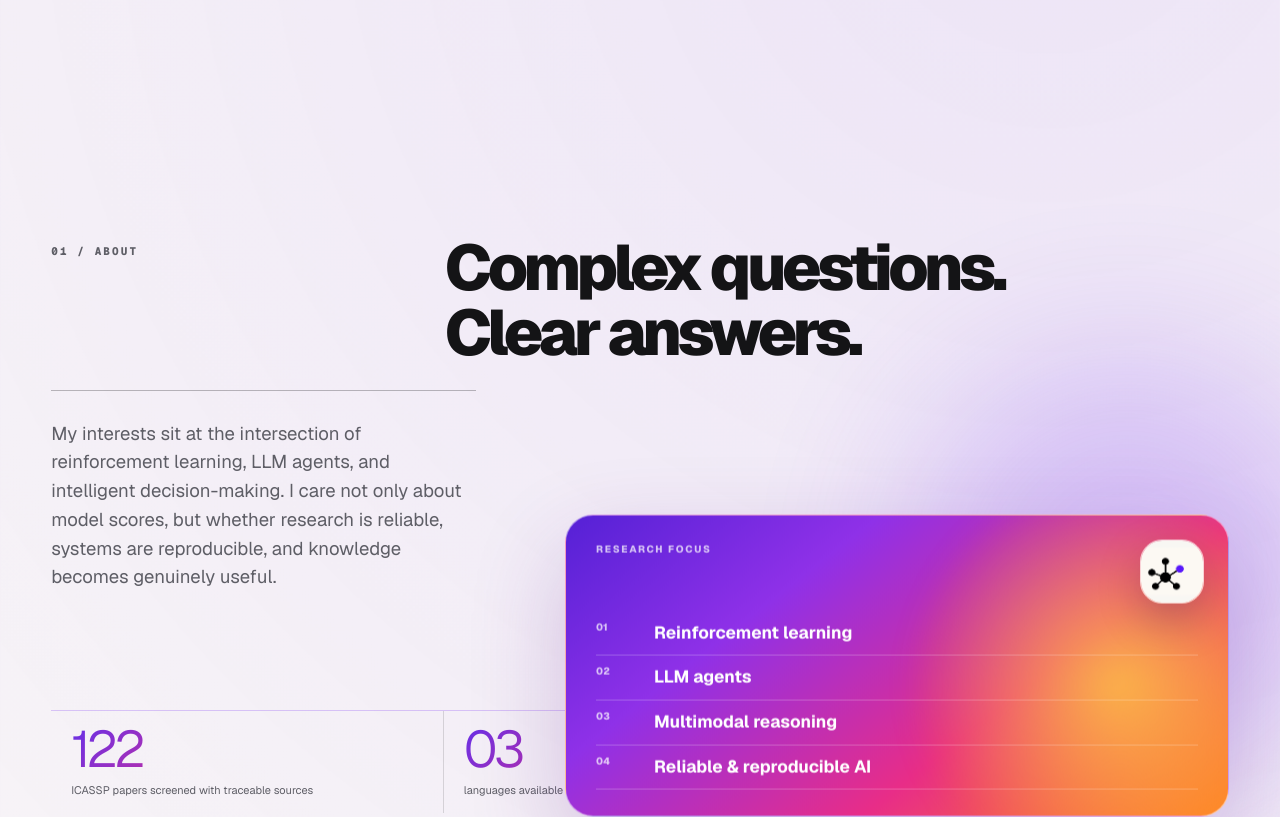
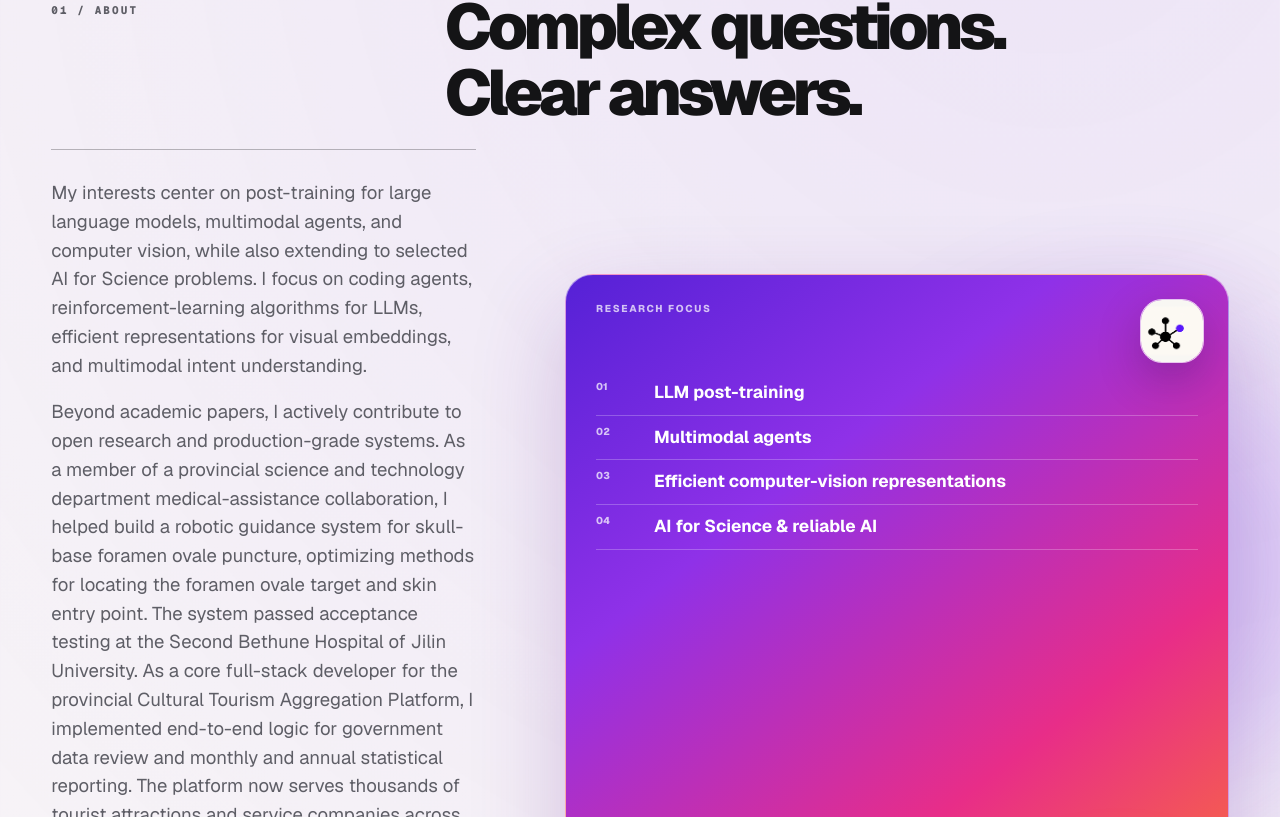
Before and after one commit to TechCloud-x/Qixiu-Li.github.io, a Next.js app: page / in a window 1280 px wide. Shown: the part 1103-1920 px from the top of the page. Built offline with nearby package versions, Linux system fonts and the light colour scheme.

Commit message:
Update about profile and research focus

```diff
--- a/app/globals.css
+++ b/app/globals.css
@@ -879,6 +879,10 @@ a:hover .link-icon {
   line-height: 1.55;
 }
 
+.about-copy p + p {
+  margin-top: 18px;
+}
+
 .focus-card {
   position: relative;
   min-height: 510px;
--- a/app/page.tsx
+++ b/app/page.tsx
@@ -82,13 +82,15 @@ const content = {
     scroll: "向下滚动",
     aboutKicker: "01 / 关于我",
     aboutTitle: "研究复杂问题，\n构建清晰答案。",
-    aboutBody:
-      "我的兴趣位于强化学习、大模型智能体与智能决策的交叉点。我关心的不只是模型能否得到高分，更关心研究是否可靠、系统是否可复现，以及知识能否被更多人真正使用。",
+    aboutBody: [
+      "我的兴趣围绕大模型后训练、多模态智能体与计算机视觉，同时也关注 AI4Science 相关工作。我重点关注 Coding Agent、大模型强化学习算法、视觉嵌入的高效表征与多模态意图理解。",
+      "除学术论文外，我也积极参与开源研究与产业级系统研发。作为省科技厅医疗辅助合作项目成员，我参与构建颅底卵圆孔穿刺引导辅助机器人系统，负责优化卵圆孔靶点和皮肤入针点定位方法；该项目已通过吉林大学白求恩第二医院验收。作为省级项目“文旅汇总平台”的核心全栈开发人员，我参与政府部门数据审核、月报与年报数据统计汇总等全栈代码逻辑编写；该项目目前服务吉林省数千家旅游景点和服务公司。我也曾获得舜宇企业奖学金、国家奖学金等荣誉。",
+    ],
     focusTitle: "研究方向",
-    focus: ["强化学习", "大模型智能体", "多模态推理", "可靠与可复现 AI"],
+    focus: ["大模型后训练", "多模态智能体", "计算机视觉高效表征", "AI4Science 与可靠 AI"],
     stats: [
-      ["122", "篇 ICASSP 论文完成可复核筛选"],
-      ["03", "种语言访问这份主页"],
+      ["10+", "发表、投稿顶级会议论文"],
+      ["5W+", "累计奖学金"],
       ["∞", "持续探索的开放问题"],
     ],
     projectsKicker: "02 / 精选项目",
@@ -260,13 +262,15 @@ const content = {
     scroll: "Scroll to explore",
     aboutKicker: "01 / ABOUT",
     aboutTitle: "Complex questions.\nClear answers.",
-    aboutBody:
-      "My interests sit at the intersection of reinforcement learning, LLM agents, and intelligent decision-making. I care not only about model scores, but whether research is reliable, systems are reproducible, and knowledge becomes genuinely useful.",
+    aboutBody: [
+      "My interests center on post-training for large language models, multimodal agents, and computer vision, while also extending to selected AI for Science problems. I focus on coding agents, reinforcement-learning algorithms for LLMs, efficient representations for visual embeddings, and multimodal intent understanding.",
+      "Beyond academic papers, I actively contribute to open research and production-grade systems. As a member of a provincial science and technology department medical-assistance collaboration, I helped build a robotic guidance system for skull-base foramen ovale puncture, optimizing methods for locating the foramen ovale target and skin entry point. The system passed acceptance testing at the Second Bethune Hospital of Jilin University. As a core full-stack developer for the provincial Cultural Tourism Aggregation Platform, I implemented end-to-end logic for government data review and monthly and annual statistical reporting. The platform now serves thousands of tourist attractions and service companies across Jilin Province. I have also received the Sunny Optical Enterprise Scholarship and the National Scholarship.",
+    ],
     focusTitle: "Research focus",
-    focus: ["Reinforcement learning", "LLM agents", "Multimodal reasoning", "Reliable & reproducible AI"],
+    focus: ["LLM post-training", "Multimodal agents", "Efficient computer-vision representations", "AI for Science & reliable AI"],
     stats: [
-      ["122", "ICASSP papers screened with traceable sources"],
-      ["03", "languages available on this homepage"],
+      ["10+", "papers published at or submitted to top-tier conferences"],
+      ["¥50K+", "cumulative scholarships"],
       ["∞", "open questions left to explore"],
     ],
     projectsKicker: "02 / SELECTED PROJECTS",
@@ -446,13 +450,15 @@ const content = {
     scroll: "Faire défiler",
     aboutKicker: "01 / À PROPOS",
     aboutTitle: "Questions complexes.\nRéponses claires.",
-    aboutBody:
-      "Mes intérêts se situent au croisement de l’apprentissage par renforcement, des agents LLM et de la décision intelligente. Au-delà des scores, je m’intéresse à la fiabilité, à la reproductibilité et à l’utilité réelle des connaissances.",
+    aboutBody: [
+      "Mes recherches portent sur le post-entraînement des grands modèles de langage, les agents multimodaux et la vision par ordinateur, avec également un intérêt pour certains travaux d’IA pour les sciences. Je m’intéresse en particulier aux agents de programmation, aux algorithmes d’apprentissage par renforcement pour les LLM, à la représentation efficace des plongements visuels et à la compréhension multimodale des intentions.",
+      "Au-delà des articles scientifiques, je contribue activement à la recherche ouverte et au développement de systèmes de niveau industriel. Dans le cadre d’une collaboration d’assistance médicale du département provincial des sciences et technologies, j’ai participé à la construction d’un système robotisé de guidage pour la ponction du foramen ovale à la base du crâne, en optimisant la localisation de la cible et du point d’entrée cutané. Le système a été validé par le Second Bethune Hospital de l’Université de Jilin. En tant que développeur full-stack principal de la plateforme provinciale d’agrégation touristique, j’ai conçu la logique complète de contrôle des données administratives et de synthèse statistique mensuelle et annuelle. La plateforme dessert aujourd’hui des milliers de sites touristiques et d’entreprises de services dans la province du Jilin. J’ai également reçu la bourse d’entreprise Sunny Optical et la Bourse nationale.",
+    ],
     focusTitle: "Axes de recherche",
-    focus: ["Apprentissage par renforcement", "Agents LLM", "Raisonnement multimodal", "IA fiable et reproductible"],
+    focus: ["Post-entraînement des LLM", "Agents multimodaux", "Représentations visuelles efficaces", "IA pour les sciences et IA fiable"],
     stats: [
-      ["122", "articles ICASSP vérifiés à partir de sources traçables"],
-      ["03", "langues disponibles sur ce site"],
+      ["10+", "articles publiés ou soumis à des conférences majeures"],
+      ["¥50 k+", "montant cumulé des bourses"],
       ["∞", "questions ouvertes à explorer"],
     ],
     projectsKicker: "02 / PROJETS SÉLECTIONNÉS",
@@ -912,7 +918,9 @@ export default function Home() {
           </div>
           <div className="about-layout">
             <div className="about-copy">
-              <p>{t.aboutBody}</p>
+              {t.aboutBody.map((paragraph) => (
+                <p key={paragraph}>{paragraph}</p>
+              ))}
             </div>
             <div className="focus-card" data-parallax="0.055">
               <AssetIcon name="network" className="focus-icon" />
```
Also changed, not shown: 1 other file (tests, documents, lock files or other folders).
